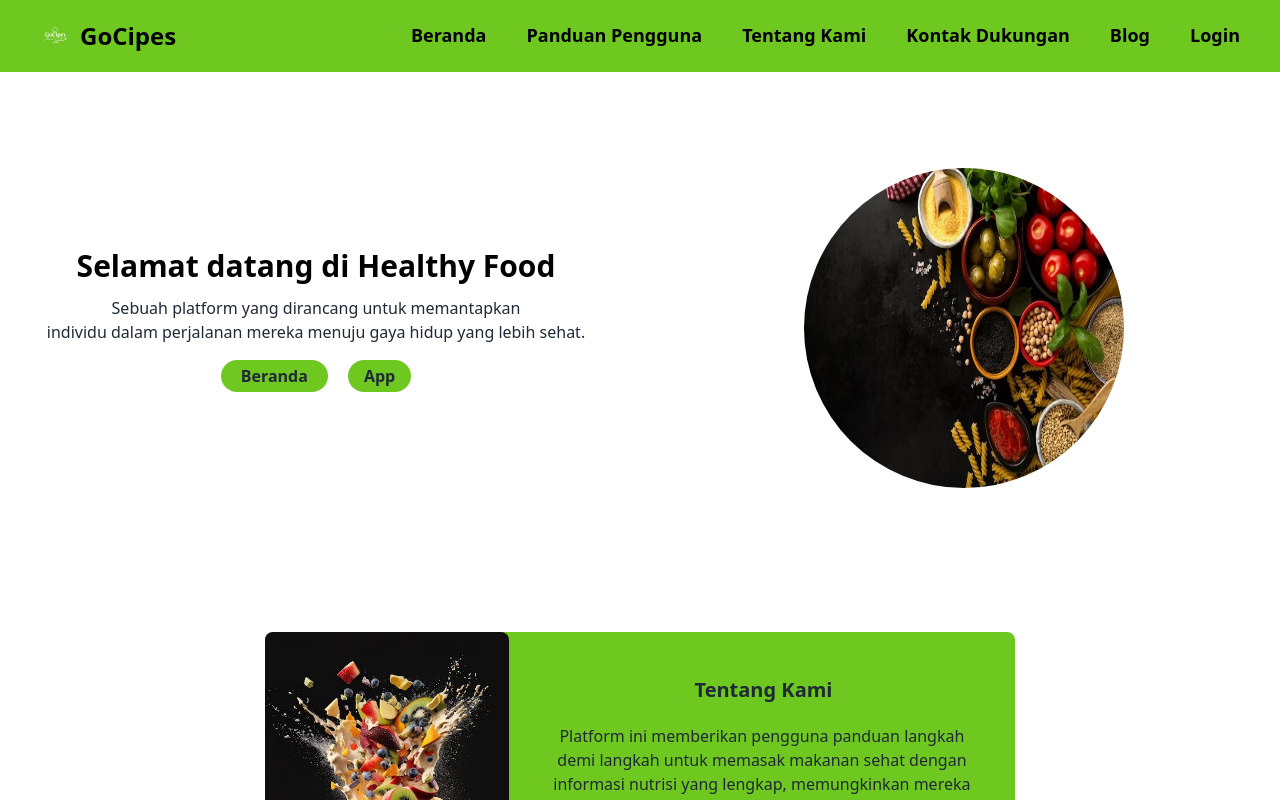
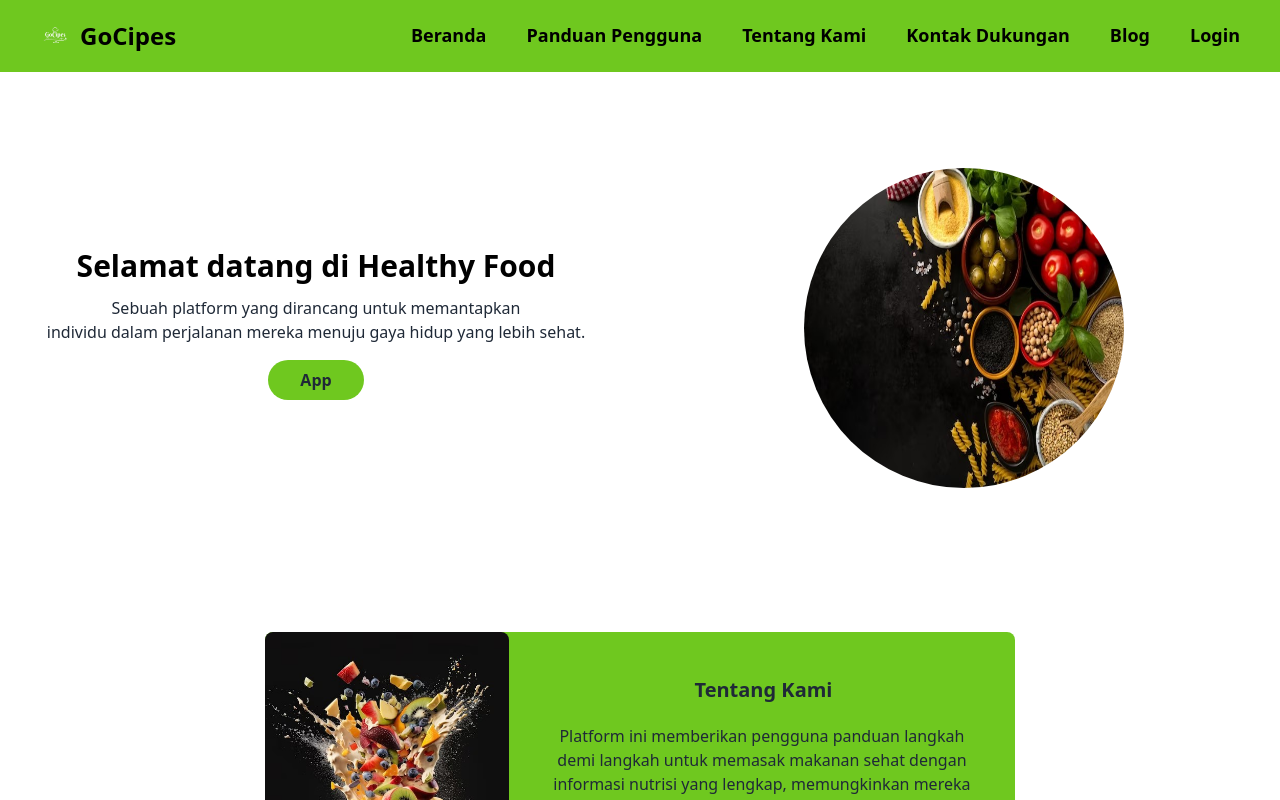
Before and after one commit to BeCipes/Web-Development, a React (Vite) app: page / in a window 1280 px wide. Shown: the top 800 px of the page. Built offline with nearby package versions, Linux system fonts and the light colour scheme.

Commit message:
update 11/23/23

```diff
--- a/src/Pages/Blog.jsx
+++ b/src/Pages/Blog.jsx
@@ -257,7 +257,7 @@ const Blog = () => {
             />{" "}
             <img
               src="public/assets/profile.jpg"
-              className="rounded-full w-[100px] h-[100px] animate-spin -ml-36"
+              className="rounded-full w-[100px] h-[100px] -ml-36"
               alt=""
             />{" "}
             <p className="text-white -ml-[367px] mt-5 text-center">
--- a/src/Pages/Default.jsx
+++ b/src/Pages/Default.jsx
@@ -26,12 +26,7 @@ const Default = () => {
               </p>
             </p>
             <div className="mt-4 font-semibold ">
-              <a href="/beranda">
-                <button className="bg-grab rounded-full px-5 py-1 hover:bg-gray-100 ">
-                  Beranda
-                </button>
-              </a>
-              <button className="bg-grab rounded-full ml-5 px-4 py-1 hover:bg-gray-100">
+              <button className="bg-grab rounded-full px-8 py-2 hover:bg-gray-100">
                 App
               </button>
             </div>
```
